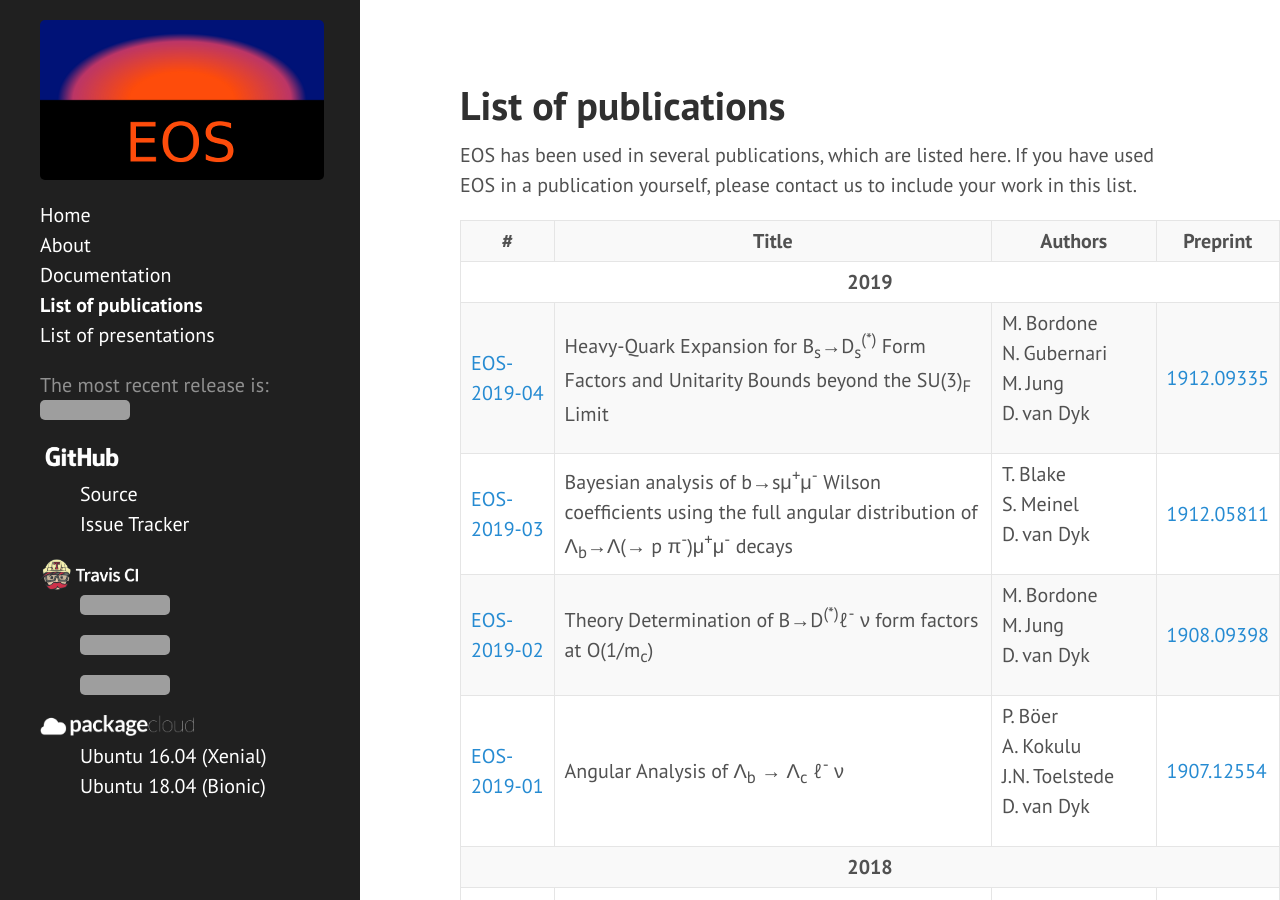
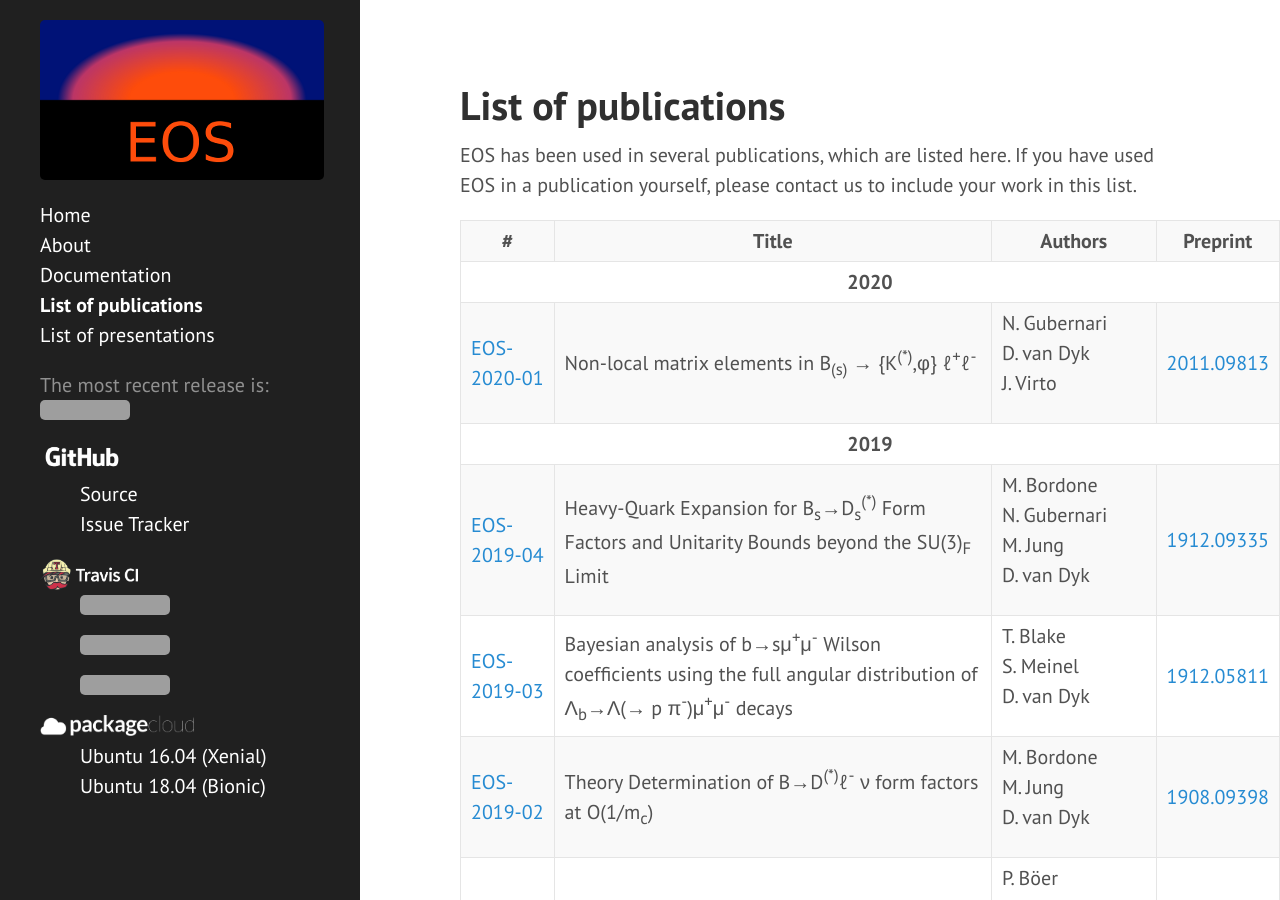
Before and after one commit to eos/eos.github.io, a Jekyll site: the page built from publications.html, in a window 1280 px wide and 900 px high. Built offline with Jekyll 4.4.1, drawn with Linux system fonts in a browser that asks for light colours; grey boxes are pictures that could not be loaded.

Commit message:
Add EOS-2020-01 to list of publications

```diff
--- a/_data/publications.yml
+++ b/_data/publications.yml
@@ -1,3 +1,9 @@
+- year: '2020'
+  items:
+      - id:      '01'
+        title:   'Non-local matrix elements in B<sub>(s)</sub> &rarr; {K<sup>(&ast;)</sup>,&phi;} &ell;<sup>+</sup>&ell;<sup>-</sup>'
+        authors: [ 'N.&nbsp;Gubernari', 'D.&nbsp;van&nbsp;Dyk', 'J.&nbsp;Virto' ]
+        arxiv:   '2011.09813'
 - year: '2019'
   items:
       - id:      '04'
```
